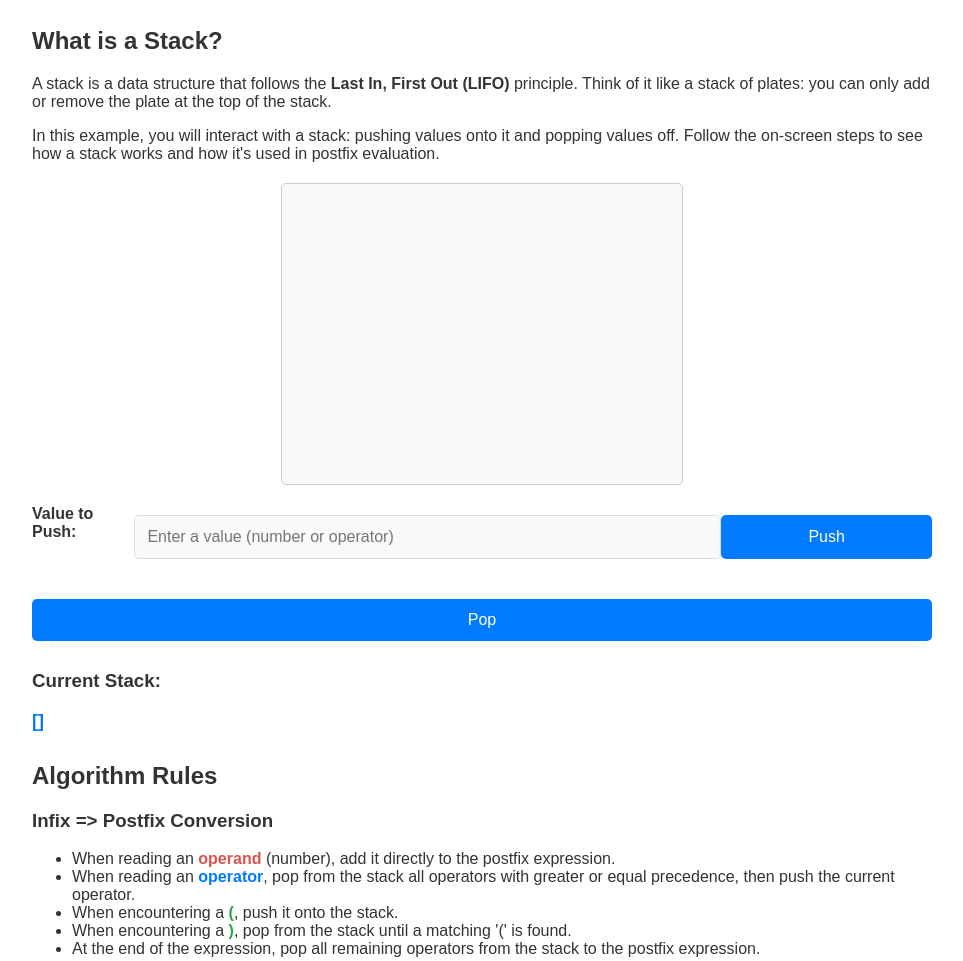
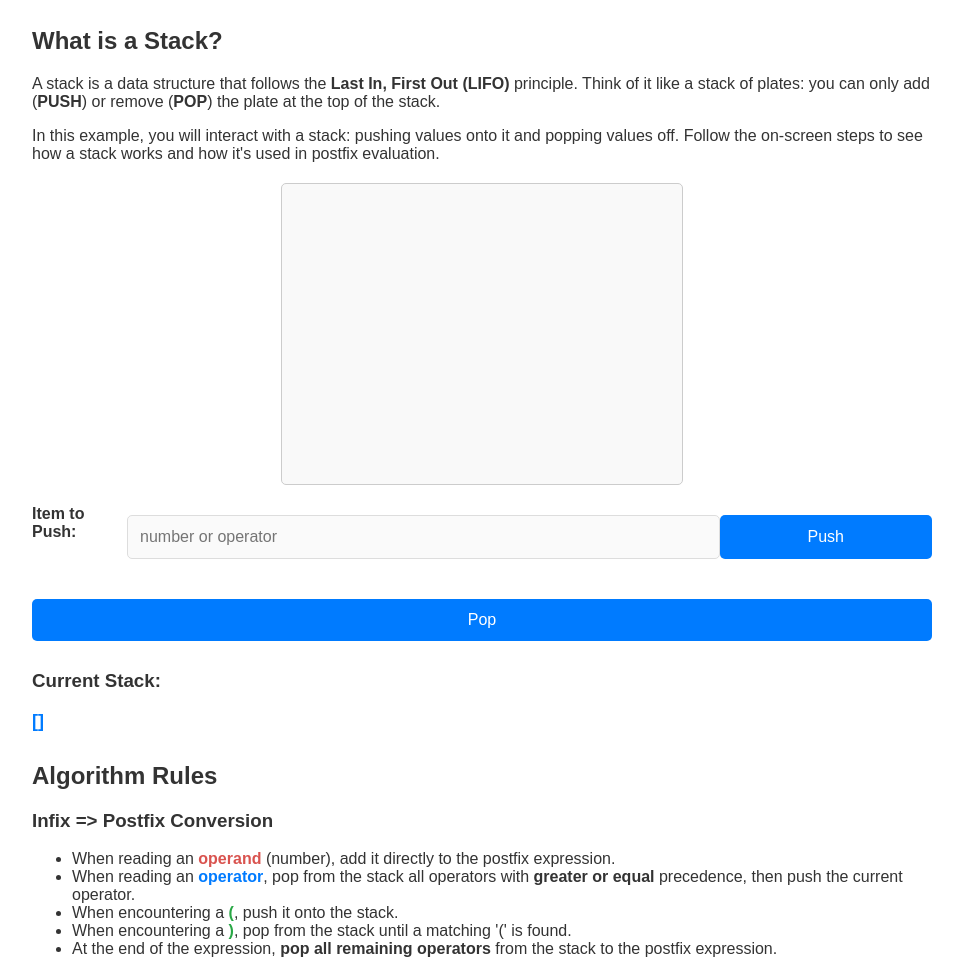
Before and after one commit to qingxianhong/STACK-POSTFIX, a plain HTML site: page index.html in a window 1280 px wide. Shown: the part 339-1300 px from the top of the page, without its empty margins (158-1121 px from the left). Drawn offline with Linux system fonts and the light colour scheme.

Commit message:
Update index.html

```diff
--- a/index.html
+++ b/index.html
@@ -28,7 +28,7 @@
       <h2>What is a Stack?</h2>
       <p>
         A stack is a data structure that follows the <strong>Last In, First Out (LIFO)</strong> principle.
-        Think of it like a stack of plates: you can only add or remove the plate at the top of the stack.
+        Think of it like a stack of plates: you can only add (<strong>PUSH</strong>) or remove (<strong>POP</strong>) the plate at the top of the stack.
       </p>
 
       <p>
@@ -38,15 +38,16 @@
 
       <canvas id="stackCanvas" width="400" height="300" style="border: 1px solid #ccc;"></canvas>
 
-      <div class="input-container">
-        <label for="pushValue">Value to Push:</label>
-        <input type="text" id="pushValue" placeholder="Enter a value (number or operator)" />
-        <button onclick="pushToStack()">Push</button>
-      </div>
+      <div class="container_S">
+        <div class="input-container">
+            <label for="pushValue">Item to Push:</label>
+            <input type="text" id="pushValue" placeholder="number or operator" />
+            <button onclick="pushToStack()" class="action-btn">Push</button>
+        </div>
 
-      <!-- Pop Button on a new line -->
-      <div>
-        <button onclick="popFromStack()">Pop</button>
+        <div class="pop-btn-container">
+            <button onclick="popFromStack()" class="action-btn">Pop</button>
+        </div>
       </div>
 
       <div id="stackState">
@@ -60,11 +61,11 @@
 
       <h3>Infix => Postfix Conversion</h3>
       <ul>
-        <li>When reading an <span class="operand">operand</span> (number), add it directly to the postfix expression.</li>
-        <li>When reading an <span class="operator">operator</span>, pop from the stack all operators with greater or equal precedence, then push the current operator.</li>
-        <li>When encountering a <span class="parenthesis">(</span>, push it onto the stack.</li>
-        <li>When encountering a <span class="parenthesis">)</span>, pop from the stack until a matching '(' is found.</li>
-        <li>At the end of the expression, pop all remaining operators from the stack to the postfix expression.</li>
+        <li>When reading an <span class="operand"><strong>operand</strong></span> (number), add it directly to the postfix expression.</li>
+        <li>When reading an <span class="operator"><strong>operator</strong></span>, pop from the stack all operators with <strong>greater or equal</strong> precedence, then push the current operator.</li>
+        <li>When encountering a <span class="parenthesis"><strong>(</strong></span>, push it onto the stack.</li>
+        <li>When encountering a <span class="parenthesis"><strong>)</strong></span>, pop from the stack until a matching '(' is found.</li>
+        <li>At the end of the expression, <strong>pop all remaining operators</strong> from the stack to the postfix expression.</li>
       </ul>
 
       <h3>Operator Precedence</h3>
@@ -76,8 +77,8 @@
 
       <h3>Postfix Evaluation</h3>
       <ul>
-        <li>When reading an <span class="operand">operand</span>, push it onto the stack.</li>
-        <li>When reading an <span class="operator">operator</span>, pop two operands from the stack, apply the operation, and push the result back onto the stack.</li>
+        <li>When reading an <span class="operand"><strong>operand</strong></span>, push it onto the stack.</li>
+        <li>When reading an <span class="operator"><strong>operator</strong></span>, pop two operands from the stack, apply the operation, and push the result back onto the stack.</li>
       </ul>
     </div>
 
```
